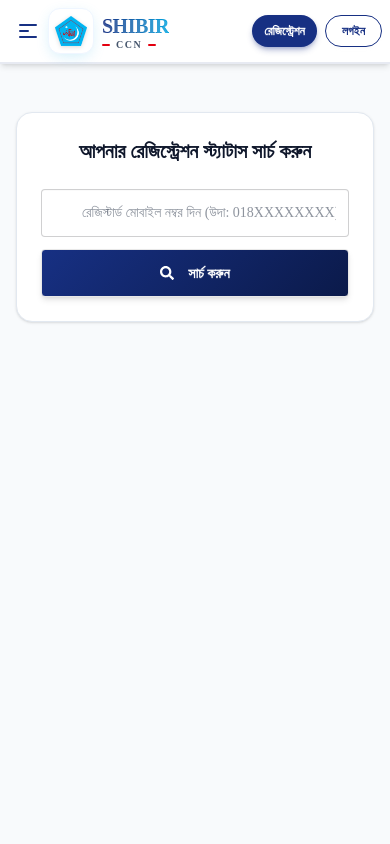
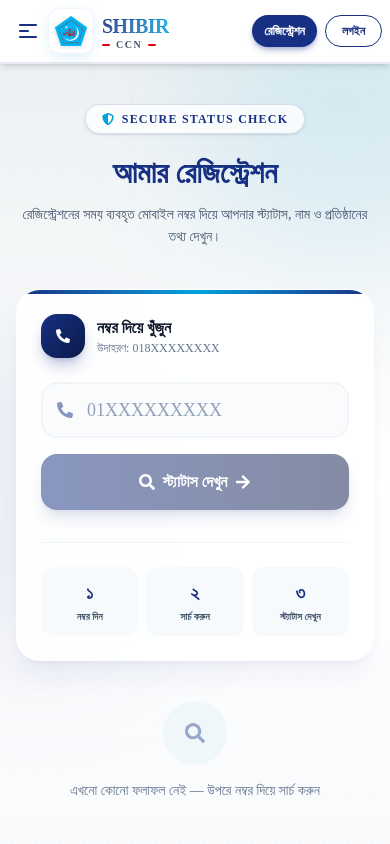
Before and after one commit to atmabdullaham/tour-registration-payment-validation-ui, a React (Vite) app: page /my-registration in a window 390 px wide. Shown: the top 844 px of the page. Built offline with nearby package versions, Linux system fonts and the light colour scheme; no server answers; a web font is replaced by a local one.

Commit message:
change some ui feature and remove unnecessary console

```diff
--- a/src/components/admin/DashboardStatistics.jsx
+++ b/src/components/admin/DashboardStatistics.jsx
@@ -46,9 +46,6 @@ const DashboardStatistics = () => {
   }
 
   if (!stats) return null;
-
-  console.log("Stats data:", stats);
-  console.log("Accepted stats data:", acceptedStats);
 
   return (
     <div className="space-y-8">
--- a/src/hooks/useAdmin.jsx
+++ b/src/hooks/useAdmin.jsx
@@ -11,7 +11,6 @@ const useAdmin = () => {
     queryFn: async () => {
       if (!user?.email) return false;
       const res = await axiosSecure.get(`/users/admin/${user.email}`);
-      // console.log("isAdmin", res.data?.admin);
       return res.data?.admin;
     },
     enabled: !!user?.email,
--- a/src/hooks/useAxiosSecure.jsx
+++ b/src/hooks/useAxiosSecure.jsx
@@ -34,7 +34,6 @@ const useAxiosSecure = () => {
         return response;
       },
       (error) => {
-        console.log(error);
         const statusCode = error.response?.status ?? error.status;
         if (statusCode === 401) {
           logOut().then(() => {
--- a/src/pages/Contact.jsx
+++ b/src/pages/Contact.jsx
@@ -67,7 +67,6 @@ const Contact = () => {
         setSuccess("");
       }, 5000);
     } catch (err) {
-      console.error("Error:", err);
       setError(
         err.message || "কোনো ত্রুটি ঘটেছে। দয়া করে পুনরায় চেষ্টা করুন।",
       );
--- a/src/pages/MyRegistration.jsx
+++ b/src/pages/MyRegistration.jsx
@@ -1,31 +1,79 @@
 import { useState } from "react";
 import toast from "react-hot-toast";
 import {
-  FaSearch,
+  FaArrowRight,
   FaCheckCircle,
   FaClock,
+  FaPhoneAlt,
+  FaSchool,
+  FaSearch,
+  FaShieldAlt,
   FaTimesCircle,
   FaUser,
-  FaSchool,
-  FaGraduationCap,
-  FaIdCard,
-  FaTshirt,
-  FaMoneyBillWave,
-  FaPhoneAlt,
-  FaMapMarkerAlt
 } from "react-icons/fa";
+import { Link } from "react-router-dom";
 import useAxiosPublic from "../hooks/useAxiosPublic";
+
+const STATUS_CONFIG = {
+  accepted: {
+    icon: FaCheckCircle,
+    ring: "ring-emerald-400/30",
+    glow: "shadow-emerald-500/20",
+    gradient: "from-emerald-500 to-teal-600",
+    surface: "from-emerald-50 to-teal-50/80",
+    badge: "bg-emerald-500",
+    text: "text-emerald-800",
+    title: "কনফার্মড",
+    subtitle: "Confirmed",
+    desc: "অভিনন্দন! রেজিস্ট্রেশন কনফার্মড।",
+    pulse: false,
+  },
+  rejected: {
+    icon: FaTimesCircle,
+    ring: "ring-rose-400/30",
+    glow: "shadow-rose-500/20",
+    gradient: "from-rose-500 to-red-600",
+    surface: "from-rose-50 to-red-50/80",
+    badge: "bg-rose-500",
+    text: "text-rose-800",
+    title: "বাতিল",
+    subtitle: "Rejected",
+    desc: "পেমেন্ট তথ্যে অমিল পাওয়া গেছে। হেল্পলাইনে যোগাযোগ করুন।",
+    pulse: false,
+  },
+  pending: {
+    icon: FaClock,
+    ring: "ring-amber-400/30",
+    glow: "shadow-amber-500/20",
+    gradient: "from-amber-400 to-orange-500",
+    surface: "from-amber-50 to-orange-50/80",
+    badge: "bg-amber-500",
+    text: "text-amber-900",
+    title: "পেন্ডিং",
+    subtitle: "Under Review",
+    desc: "যাচাই চলছে। শীঘ্রই স্ট্যাটাস আপডেট হবে।",
+    pulse: true,
+  },
+};
+
+const maskPhone = (phone) =>
+  phone.length >= 7 ? `${phone.slice(0, 3)}••••${phone.slice(-3)}` : phone;
 
 const MyRegistration = () => {
   const [phoneNumber, setPhoneNumber] = useState("");
   const [loading, setLoading] = useState(false);
   const [registrationData, setRegistrationData] = useState(null);
+  const [searchedPhone, setSearchedPhone] = useState("");
   const axiosPublic = useAxiosPublic();
+
+  const handlePhoneChange = (e) => {
+    const digits = e.target.value.replace(/\D/g, "").slice(0, 11);
+    setPhoneNumber(digits);
+  };
 
   const handleSearch = async (e) => {
     e.preventDefault();
 
-    // Validate phone number format (11 digits, starts with 01)
     const phoneRegex = /^01[0-9]{9}$/;
     if (!phoneRegex.test(phoneNumber)) {
       toast.error("অনুগ্রহ করে সঠিক ১১ ডিজিটের মোবাইল নম্বর দিন");
@@ -36,232 +84,256 @@ const MyRegistration = () => {
       setLoading(true);
       setRegistrationData(null);
 
-      const response = await axiosPublic.get(`/registration/phone/${phoneNumber}`);
+      const response = await axiosPublic.get(
+        `/registration/phone/${phoneNumber}`,
+      );
       if (response.data?.success && response.data?.data) {
         setRegistrationData(response.data.data);
+        setSearchedPhone(phoneNumber);
         toast.success("রেজিস্ট্রেশন পাওয়া গেছে!");
       } else {
         toast.error("কোনো রেজিস্ট্রেশন পাওয়া যায়নি");
       }
     } catch (err) {
-      console.error(err);
-      const errMsg = err.response?.data?.message || "সার্চ করার সময় কোনো সমস্যা হয়েছে। আবার চেষ্টা করুন।";
+      const errMsg =
+        err.response?.data?.message ||
+        "সার্চ করার সময় কোনো সমস্যা হয়েছে। আবার চেষ্টা করুন।";
       toast.error(errMsg);
     } finally {
       setLoading(false);
     }
   };
 
-  const getStatusBadge = (status) => {
-    switch (status?.toLowerCase()) {
-      case "accepted":
-        return {
-          icon: <FaCheckCircle className="text-emerald-500 text-2xl" />,
-          bgColor: "bg-emerald-50 border-l-4 border-emerald-500 text-emerald-800",
-          badgeColor: "bg-emerald-500 text-white",
-          title: "কনফার্মড (Confirmed)",
-          desc: "অভিনন্দন! আপনার পেমেন্ট যাচাই করা হয়েছে এবং রেজিস্ট্রেশন নিশ্চিত করা হয়েছে।"
-        };
-      case "rejected":
-        return {
-          icon: <FaTimesCircle className="text-rose-500 text-2xl" />,
-          bgColor: "bg-rose-50 border-l-4 border-rose-500 text-rose-800",
-          badgeColor: "bg-rose-500 text-white",
-          title: "বাতিল (Rejected)",
-          desc: "দুঃখিত! আপনার দেওয়া পেমেন্ট তথ্যে কোনো অমিল রয়েছে। অনুগ্রহ করে হেল্পলাইনে যোগাযোগ করুন।"
-        };
-      case "pending":
-      default:
-        return {
-          icon: <FaClock className="text-amber-500 text-2xl" />,
-          bgColor: "bg-amber-50 border-l-4 border-amber-500 text-amber-800",
-          badgeColor: "bg-amber-500 text-white",
-          title: "পেন্ডিং (Pending)",
-          desc: "আপনার পেমেন্ট বর্তমানে যাচাই করা হচ্ছে। ম্যানুয়াল রিভিউ শেষ হলে স্ট্যাটাস নিশ্চিত করা হবে।"
-        };
-    }
-  };
-
-  const statusInfo = registrationData ? getStatusBadge(registrationData.registration_status) : null;
+  const statusKey =
+    registrationData?.registration_status?.toLowerCase() || "pending";
+  const status = STATUS_CONFIG[statusKey] || STATUS_CONFIG.pending;
+  const StatusIcon = status.icon;
 
   return (
-    <div className="min-h-screen bg-slate-50 py-12 px-4 sm:px-6 lg:px-8">
-      <div className="max-w-3xl mx-auto space-y-8">
+    <div className="relative min-h-screen overflow-hidden bg-gradient-to-b from-brand-light/40 via-white to-slate-50">
+      {/* Decorative background */}
+      <div className="pointer-events-none absolute -top-24 -right-24 h-72 w-72 rounded-full bg-brand-secondary/10 blur-3xl" />
+      <div className="pointer-events-none absolute top-1/3 -left-32 h-80 w-80 rounded-full bg-brand-primary/8 blur-3xl" />
+      <div className="pointer-events-none absolute inset-0 opacity-[0.02] bg-[radial-gradient(#173083_1px,transparent_1px)] [background-size:24px_24px]" />
 
-        {/* Top Announcement Banner */}
+      <div className="relative mx-auto max-w-2xl px-4 py-10 sm:px-6 sm:py-16">
+        {/* Hero */}
+        <div className="mb-10 text-center">
+          <span className="inline-flex items-center gap-2 rounded-full border border-brand-primary/15 bg-white/80 px-4 py-1.5 text-xs font-bold uppercase tracking-widest text-brand-primary shadow-sm backdrop-blur-sm">
+            <FaShieldAlt className="text-brand-secondary" />
+            Secure Status Check
+          </span>
+          <h1 className="mt-5 text-3xl font-black leading-tight text-brand-primary sm:text-4xl">
+            আমার রেজিস্ট্রেশন
+          </h1>
+          <p className="mx-auto mt-3 max-w-md text-sm leading-relaxed text-slate-600 sm:text-base">
+            রেজিস্ট্রেশনের সময় ব্যবহৃত মোবাইল নম্বর দিয়ে আপনার স্ট্যাটাস, নাম ও
+            প্রতিষ্ঠানের তথ্য দেখুন।
+          </p>
+        </div>
 
+        {/* Search card */}
+        <div className="relative overflow-hidden rounded-3xl border border-white/60 bg-white/90 p-6 shadow-xl shadow-brand-primary/5 backdrop-blur-sm sm:p-8">
+          <div className="absolute inset-x-0 top-0 h-1 bg-gradient-to-r from-brand-primary via-brand-secondary to-brand-primary" />
 
-        {/* Search Bar Box */}
-        <div className="bg-white rounded-2xl border border-slate-200 p-6 sm:p-8 shadow-sm">
-          <h3 className="text-xl font-bold text-slate-900 text-center mb-6">
-            আপনার রেজিস্ট্রেশন স্ট্যাটাস সার্চ করুন
-          </h3>
+          <div className="mb-6 flex items-center gap-3">
+            <div className="flex h-11 w-11 items-center justify-center rounded-2xl bg-gradient-to-br from-brand-primary to-[#0b1a4a] text-white shadow-lg shadow-brand-primary/25">
+              <FaPhoneAlt className="text-sm" />
+            </div>
+            <div>
+              <h2 className="font-bold text-slate-900">নম্বর দিয়ে খুঁজুন</h2>
+              <p className="text-xs text-slate-500">উদাহরণ: 018XXXXXXXX</p>
+            </div>
+          </div>
 
-          <form onSubmit={handleSearch} className="flex flex-col sm:flex-row gap-3">
-            <div className="relative flex-grow">
-              <span className="absolute inset-y-0 left-0 pl-3 flex items-center text-slate-400">
-                <FaPhoneAlt className="text-sm" />
+          <form onSubmit={handleSearch} className="space-y-4">
+            <div className="relative">
+              <span className="absolute inset-y-0 left-0 flex items-center pl-4 text-brand-primary/50">
+                <FaPhoneAlt />
               </span>
               <input
-                type="text"
-                placeholder="রেজিস্টার্ড মোবাইল নম্বর দিন (উদা: 018XXXXXXXX)"
+                type="tel"
+                inputMode="numeric"
+                placeholder="01XXXXXXXXX"
                 value={phoneNumber}
-                onChange={(e) => setPhoneNumber(e.target.value)}
-                className="input input-bordered w-full pl-10 h-12 focus:border-blue-600 focus:ring-1 focus:ring-blue-600 outline-none text-slate-800"
+                onChange={handlePhoneChange}
+                className="h-14 w-full rounded-2xl border-2 border-slate-100 bg-slate-50/80 pl-11 pr-4 text-lg font-bold tracking-wider text-slate-800 outline-none transition-all placeholder:font-normal placeholder:tracking-normal placeholder:text-slate-400 focus:border-brand-secondary/50 focus:bg-white focus:ring-4 focus:ring-brand-secondary/10"
                 required
               />
+              {phoneNumber.length > 0 && (
+                <span className="absolute inset-y-0 right-4 flex items-center text-xs font-semibold text-slate-400">
+                  {phoneNumber.length}/11
+                </span>
+              )}
             </div>
+
             <button
               type="submit"
-              disabled={loading}
-              className="btn h-12 px-8 font-bold text-white shadow-md transition duration-200 hover:-translate-y-0.5 active:translate-y-0 disabled:opacity-50 disabled:cursor-not-allowed cursor-pointer"
-              style={{
-                backgroundImage: `linear-gradient(135deg, #173083 0%, #0b1a4a 100%)`,
-              }}
+              disabled={loading || phoneNumber.length !== 11}
+              className="group flex h-14 w-full items-center justify-center gap-2 rounded-2xl bg-gradient-to-r from-brand-primary to-[#0b1a4a] text-base font-bold text-white shadow-lg shadow-brand-primary/25 transition-all hover:-translate-y-0.5 hover:shadow-xl hover:shadow-brand-primary/30 active:translate-y-0 disabled:cursor-not-allowed disabled:opacity-50 disabled:hover:translate-y-0"
             >
               {loading ? (
                 <>
-                  <span className="inline-block h-4 w-4 animate-spin rounded-full border-2 border-white border-t-transparent mr-2" />
+                  <span className="inline-block h-5 w-5 animate-spin rounded-full border-2 border-white border-t-transparent" />
                   খোঁজা হচ্ছে...
                 </>
               ) : (
                 <>
-                  <FaSearch className="mr-2" />
-                  সার্চ করুন
+                  <FaSearch />
+                  স্ট্যাটাস দেখুন
+                  <FaArrowRight className="transition-transform group-hover:translate-x-1" />
                 </>
               )}
             </button>
           </form>
+
+          {/* Steps hint */}
+          {!registrationData && (
+            <div className="mt-8 grid grid-cols-3 gap-2 border-t border-slate-100 pt-6 sm:gap-4">
+              {[
+                { step: "১", label: "নম্বর দিন" },
+                { step: "২", label: "সার্চ করুন" },
+                { step: "৩", label: "স্ট্যাটাস দেখুন" },
+              ].map((item) => (
+                <div
+                  key={item.step}
+                  className="rounded-xl bg-brand-light/60 px-2 py-3 text-center"
+                >
+                  <span className="text-lg font-black text-brand-primary">
+                    {item.step}
+                  </span>
+                  <p className="mt-0.5 text-[10px] font-semibold text-slate-600 sm:text-xs">
+                    {item.label}
+                  </p>
+                </div>
+              ))}
+            </div>
+          )}
         </div>
 
-        {/* Result Card */}
+        {/* Result card */}
         {registrationData && (
-          <div className="bg-white rounded-2xl border border-slate-200 overflow-hidden shadow-md transition duration-300">
-            {/* Card Header with Status */}
-            <div className={`p-6 border-b flex flex-col sm:flex-row sm:items-center justify-between gap-4 ${statusInfo.bgColor}`}>
-              <div className="flex items-center gap-3">
-                {statusInfo.icon}
-                <div>
-                  <h4 className="font-bold text-lg text-slate-800">
-                    রেজিস্ট্রেশন স্ট্যাটাস:
-                  </h4>
-                  <span className={`inline-block px-3 py-1 mt-1 rounded-full text-xs font-bold ${statusInfo.badgeColor}`}>
-                    {statusInfo.title}
+          <div className="mt-8 transition-all duration-500 ease-out">
+            {/* Status hero */}
+            <div
+              className={`relative overflow-hidden rounded-3xl bg-gradient-to-br ${status.surface} p-6 shadow-lg ${status.glow} ring-1 ${status.ring} sm:p-8`}
+            >
+              <div className="absolute -right-8 -top-8 h-32 w-32 rounded-full bg-white/40 blur-2xl" />
+
+              <div className="relative flex flex-col items-center text-center sm:flex-row sm:items-start sm:text-left sm:gap-6">
+                <div
+                  className={`relative flex h-20 w-20 shrink-0 items-center justify-center rounded-full bg-gradient-to-br ${status.gradient} text-white shadow-lg ${status.pulse ? "animate-pulse" : ""}`}
+                >
+                  <StatusIcon className="text-3xl" />
+                  {status.pulse && (
+                    <span className="absolute inset-0 animate-ping rounded-full bg-amber-400/30" />
+                  )}
+                </div>
+
+                <div className="mt-4 flex-1 sm:mt-0">
+                  <div className="flex flex-col items-center gap-2 sm:flex-row sm:items-center">
+                    <span
+                      className={`inline-flex items-center rounded-full ${status.badge} px-4 py-1 text-xs font-bold uppercase tracking-wider text-white shadow-sm`}
+                    >
+                      {status.title}
+                    </span>
+                    <span
+                      className={`text-sm font-semibold ${status.text} opacity-70`}
+                    >
+                      {status.subtitle}
                     </span>
                   </div>
+                  <p className={`mt-3 text-sm leading-relaxed ${status.text}`}>
+                    {status.desc}
+                  </p>
+                  {searchedPhone && (
+                    <p className="mt-2 text-xs text-slate-500">
+                      খোঁজা নম্বর:{" "}
+                      <span className="font-mono font-bold text-slate-700">
+                        {maskPhone(searchedPhone)}
+                      </span>
+                    </p>
+                  )}
                 </div>
-              <p className="text-sm font-medium text-slate-700 max-w-sm">
-                {statusInfo.desc}
-              </p>
-            </div>
-
-            {/* Registration Details Grid */}
-            <div className="p-6 sm:p-8 space-y-6">
-              <h4 className="text-md font-bold text-slate-400 uppercase tracking-wider border-b pb-2">
-                আবেদনকারীর তথ্য
-              </h4>
-
-              <div className="grid grid-cols-1 sm:grid-cols-2 gap-6">
-
-                {/* Personal Information */}
-                <div className="space-y-4">
-                  <div className="flex items-center gap-3">
-                    <FaUser className="text-blue-600 w-5 h-5 flex-shrink-0" />
-                    <div>
-                      <p className="text-xs text-slate-500 font-semibold">নাম (English)</p>
-                      <p className="text-sm font-bold text-slate-800">{registrationData.name_en}</p>
               </div>
             </div>
 
-                  <div className="flex items-center gap-3">
-                    <FaGraduationCap className="text-blue-600 w-5 h-5 flex-shrink-0" />
-                    <div>
-                      <p className="text-xs text-slate-500 font-semibold">গ্রুপ</p>
-                      <p className="text-sm font-bold text-slate-800 capitalize">{registrationData.group}</p>
-                    </div>
+            {/* Applicant info */}
+            <div className="mt-4 overflow-hidden rounded-3xl border border-slate-100 bg-white shadow-md">
+              <div className="border-b border-slate-100 bg-slate-50/80 px-6 py-4">
+                <h3 className="text-xs font-bold uppercase tracking-widest text-slate-400">
+                  সংক্ষিপ্ত তথ্য
+                </h3>
               </div>
 
-                  <div className="flex items-center gap-3">
-                    <FaIdCard className="text-blue-600 w-5 h-5 flex-shrink-0" />
-                    <div>
-                      <p className="text-xs text-slate-500 font-semibold">SSC রোল ও রেজি নম্বর</p>
-                      <p className="text-sm font-bold text-slate-800">
-                        রোল: {registrationData.ssc_exam_roll} | রেজি: {registrationData.ssc_regi_number}
+              <div className="grid gap-px bg-slate-100 sm:grid-cols-2">
+                <div className="flex items-start gap-4 bg-white p-6">
+                  <div className="flex h-12 w-12 shrink-0 items-center justify-center rounded-2xl bg-brand-primary/10 text-brand-primary">
+                    <FaUser className="text-lg" />
+                  </div>
+                  <div className="min-w-0">
+                    <p className="text-xs font-semibold uppercase tracking-wide text-slate-400">
+                      নাম
+                    </p>
+                    <p className="mt-1 truncate text-lg font-bold text-slate-900">
+                      {registrationData.name_en}
                     </p>
                   </div>
                 </div>
 
-                  <div className="flex items-center gap-3">
-                    <FaSchool className="text-blue-600 w-5 h-5 flex-shrink-0" />
-                    <div>
-                      <p className="text-xs text-slate-500 font-semibold">শিক্ষা প্রতিষ্ঠান</p>
-                      <p className="text-sm font-bold text-slate-800">{registrationData.institution_name}</p>
+                <div className="flex items-start gap-4 bg-white p-6">
+                  <div className="flex h-12 w-12 shrink-0 items-center justify-center rounded-2xl bg-brand-secondary/10 text-brand-secondary">
+                    <FaSchool className="text-lg" />
                   </div>
+                  <div className="min-w-0">
+                    <p className="text-xs font-semibold uppercase tracking-wide text-slate-400">
+                      শিক্ষা প্রতিষ্ঠান
+                    </p>
+                    <p className="mt-1 text-lg font-bold leading-snug text-slate-900">
+                      {registrationData.institution_name}
+                    </p>
                   </div>
-
-                  <div className="flex items-center gap-3">
-                    <FaTshirt className="text-blue-600 w-5 h-5 flex-shrink-0" />
-                    <div>
-                      <p className="text-xs text-slate-500 font-semibold">টি-শার্ট সাইজ</p>
-                      <p className="text-sm font-bold text-slate-800 uppercase">{registrationData.tshirt_size}</p>
                 </div>
               </div>
             </div>
 
-                {/* Payment & Contact Info */}
-                <div className="space-y-4">
-                  <div className="flex items-center gap-3">
-                    <FaMoneyBillWave className="text-blue-600 w-5 h-5 flex-shrink-0" />
-                    <div>
-                      <p className="text-xs text-slate-500 font-semibold">Bkash/Nagad ট্রানজেকশন আইডি</p>
-                      <p className="text-sm font-mono font-bold text-blue-600">{registrationData.transaction_Id}</p>
-                    </div>
-                  </div>
+            {/* Footer actions */}
+            <div className="mt-6 flex flex-col items-center gap-3 sm:flex-row sm:justify-between">
+              <button
+                type="button"
+                onClick={() => {
+                  setRegistrationData(null);
+                  setSearchedPhone("");
+                }}
+                className="text-sm font-semibold text-brand-primary transition-colors hover:text-brand-secondary"
+              >
+                ← অন্য নম্বর দিয়ে খুঁজুন
+              </button>
 
-                  <div className="flex items-center gap-3">
-                    <FaPhoneAlt className="text-blue-600 w-5 h-5 flex-shrink-0" />
-                    <div>
-                      <p className="text-xs text-slate-500 font-semibold">ফি পাঠানোর নম্বর</p>
-                      <p className="text-sm font-mono font-bold text-slate-800">{registrationData.sendmoney_number}</p>
-                    </div>
-                  </div>
-
-                  <div className="flex items-center gap-3">
-                    <FaPhoneAlt className="text-blue-600 w-5 h-5 flex-shrink-0" />
-                    <div>
-                      <p className="text-xs text-slate-500 font-semibold">যোগাযোগের নম্বর (ফোন ও হোয়াটসঅ্যাপ)</p>
-                      <p className="text-sm font-bold text-slate-800">
-                        মোবাইল: {registrationData.phone_number} {registrationData.whatsapp_number && `| WhatsApp: ${registrationData.whatsapp_number}`}
-                      </p>
-                    </div>
-                  </div>
-
-                  <div className="flex items-start gap-3">
-                    <FaMapMarkerAlt className="text-blue-600 w-5 h-5 mt-0.5 flex-shrink-0" />
-                    <div>
-                      <p className="text-xs text-slate-500 font-semibold">বর্তমান ঠিকানা</p>
-                      <p className="text-sm font-medium text-slate-700">
-                        {registrationData.present_area ? `${registrationData.present_area}, ${registrationData.present_thana}, ${registrationData.present_zilla}` : "N/A"}
-                      </p>
-                    </div>
-                  </div>
-
-                  <div className="flex items-start gap-3">
-                    <FaMapMarkerAlt className="text-blue-600 w-5 h-5 mt-0.5 flex-shrink-0" />
-                    <div>
-                      <p className="text-xs text-slate-500 font-semibold">স্থায়ী ঠিকানা</p>
-                      <p className="text-sm font-medium text-slate-700">
-                        {registrationData.permanent_area ? `${registrationData.permanent_area}, ${registrationData.permanent_thana}, ${registrationData.permanent_zilla}` : "N/A"}
-                      </p>
-                    </div>
-                  </div>
-                </div>
-
-              </div>
+              {statusKey === "rejected" && (
+                <Link
+                  to="/contact"
+                  className="inline-flex items-center gap-2 rounded-xl bg-brand-accent/10 px-4 py-2 text-sm font-bold text-brand-accent transition-colors hover:bg-brand-accent/20"
+                >
+                  হেল্পলাইনে যোগাযোগ
+                  <FaArrowRight className="text-xs" />
+                </Link>
+              )}
             </div>
           </div>
         )}
 
+        {/* Empty state illustration */}
+        {!registrationData && !loading && (
+          <div className="mt-10 text-center">
+            <div className="mx-auto flex h-16 w-16 items-center justify-center rounded-full bg-brand-light">
+              <FaSearch className="text-xl text-brand-primary/40" />
+            </div>
+            <p className="mt-4 text-sm text-slate-500">
+              এখনো কোনো ফলাফল নেই — উপরে নম্বর দিয়ে সার্চ করুন
+            </p>
+          </div>
+        )}
       </div>
     </div>
   );
--- a/src/utils/downloadUtils.js
+++ b/src/utils/downloadUtils.js
@@ -11,7 +11,7 @@ const waitForDocumentFonts = async () => {
     await document.fonts.load('16px "Tiro Bangla"');
     await document.fonts.ready;
   } catch (error) {
-    console.warn("Font loading wait failed:", error);
+    // Font loading is best-effort; continue with download
   }
 };
 
@@ -95,7 +95,6 @@ export const downloadPNG = async (element, fileName = "result.png") => {
     document.body.removeChild(link);
     URL.revokeObjectURL(url);
   } catch (error) {
-    console.error("Error downloading PNG:", error);
     throw new Error(error?.message || "Failed to download image");
   }
 };
```
Also changed, not shown: src/components/programme/RegistrationForm.jsx (+0 -7 lines), src/pages/auth/SocialLogin.jsx (+1 -11 lines). Lines whose indentation alone changed are shown as unchanged.
